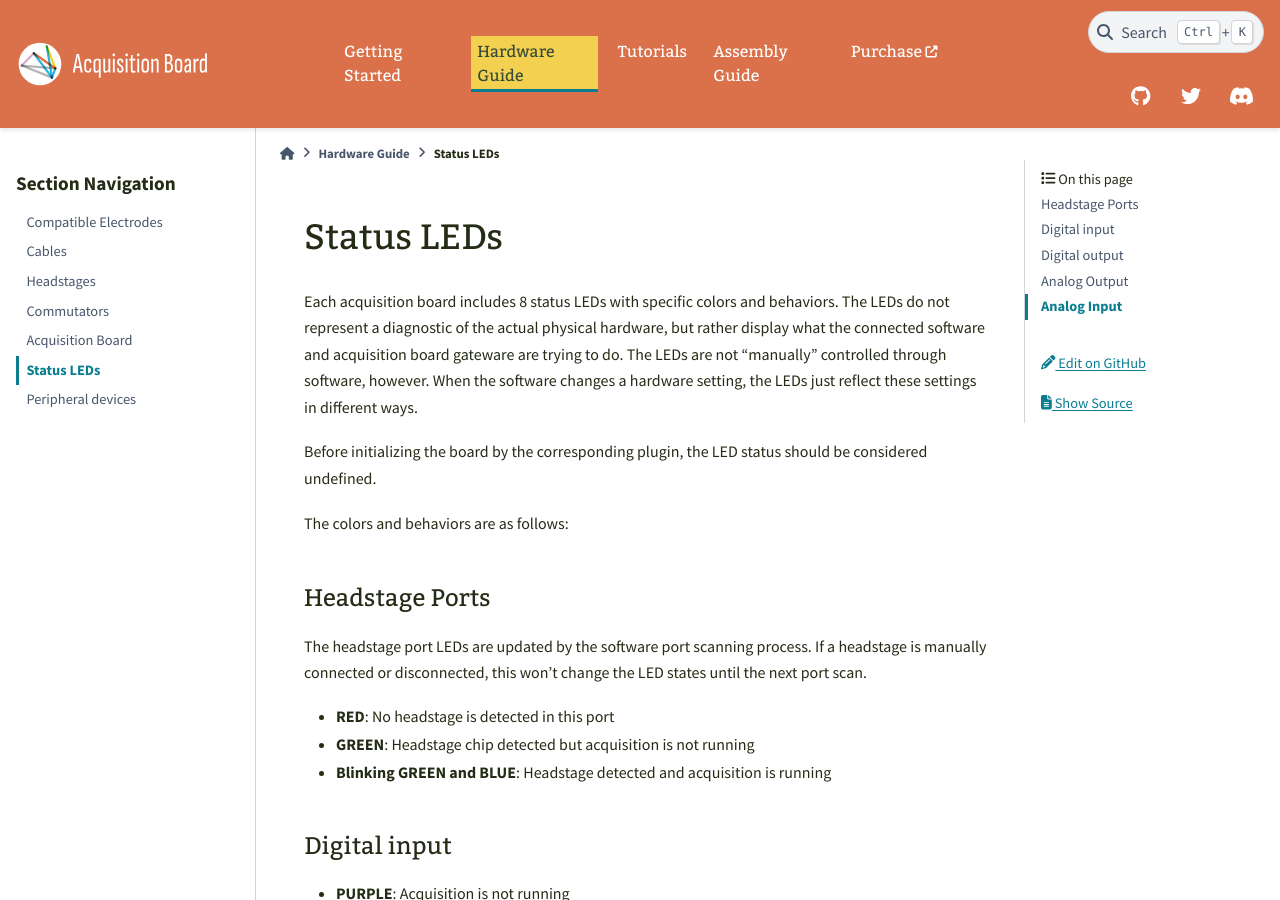
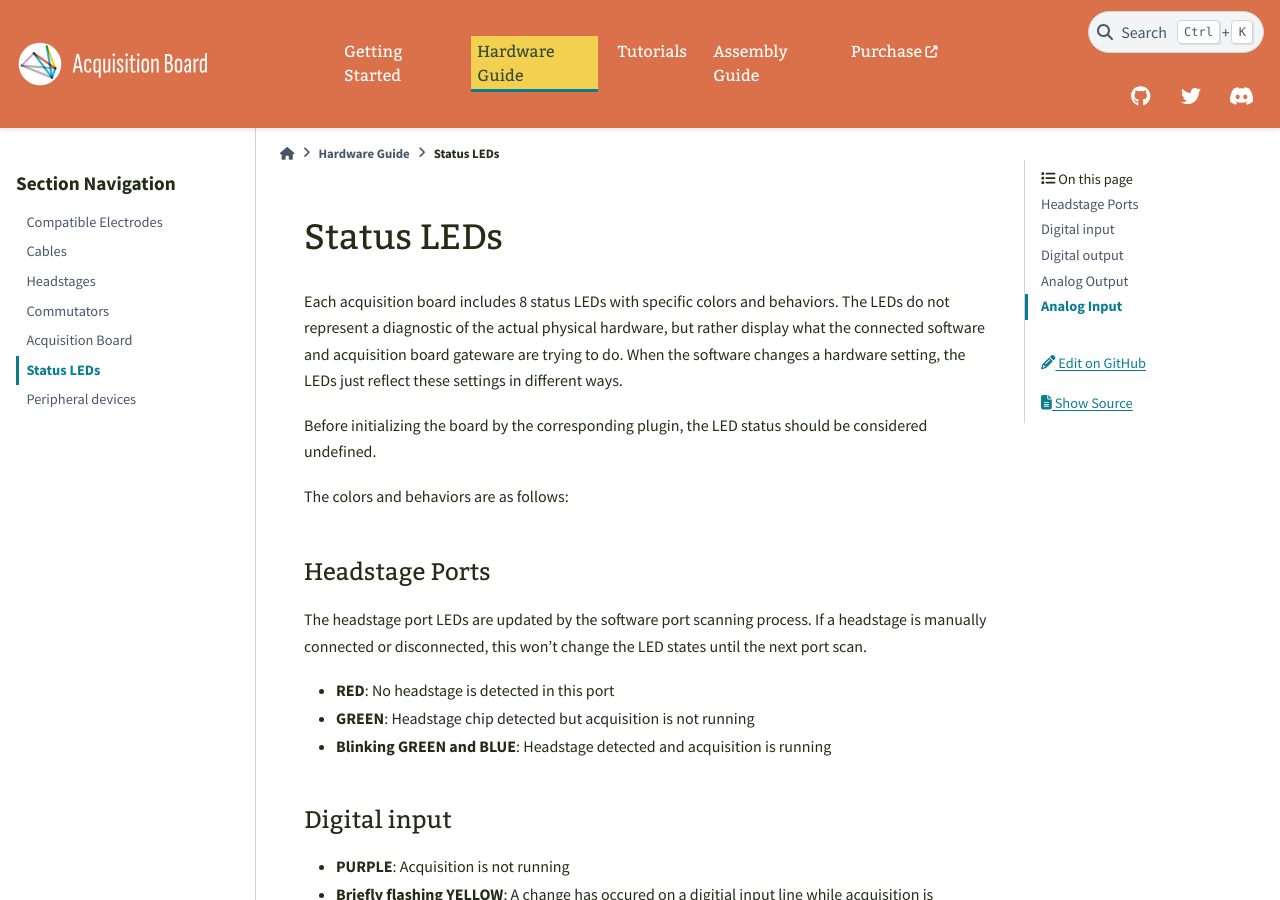
Before and after one commit to open-ephys/acq-board-docs, a Sphinx documentation site: the page built from source/Hardware-Guide/Status-LEDs.rst, in a window 1280 px wide and 900 px high. Built offline with Sphinx 7.4.7 and the PyData theme 0.15.4, drawn with Linux system fonts in a browser that asks for light colours.

Commit message:
edit status led text

```diff
--- a/source/Hardware-Guide/Status-LEDs.rst
+++ b/source/Hardware-Guide/Status-LEDs.rst
@@ -6,7 +6,7 @@
 Status LEDs
 ***********************************
 
-Each acquisition board includes 8 status LEDs with specific colors and behaviors. The LEDs do not represent a diagnostic of the actual physical hardware, but rather display what the connected software and acquisition board gateware are trying to do. The LEDs are not "manually" controlled through software, however. When the software changes a hardware setting, the LEDs just reflect these settings in different ways.
+Each acquisition board includes 8 status LEDs with specific colors and behaviors. The LEDs do not represent a diagnostic of the actual physical hardware, but rather display what the connected software and acquisition board gateware are trying to do. When the software changes a hardware setting, the LEDs just reflect these settings in different ways.
 
 Before initializing the board by the corresponding plugin, the LED status should be considered undefined.
 
```
